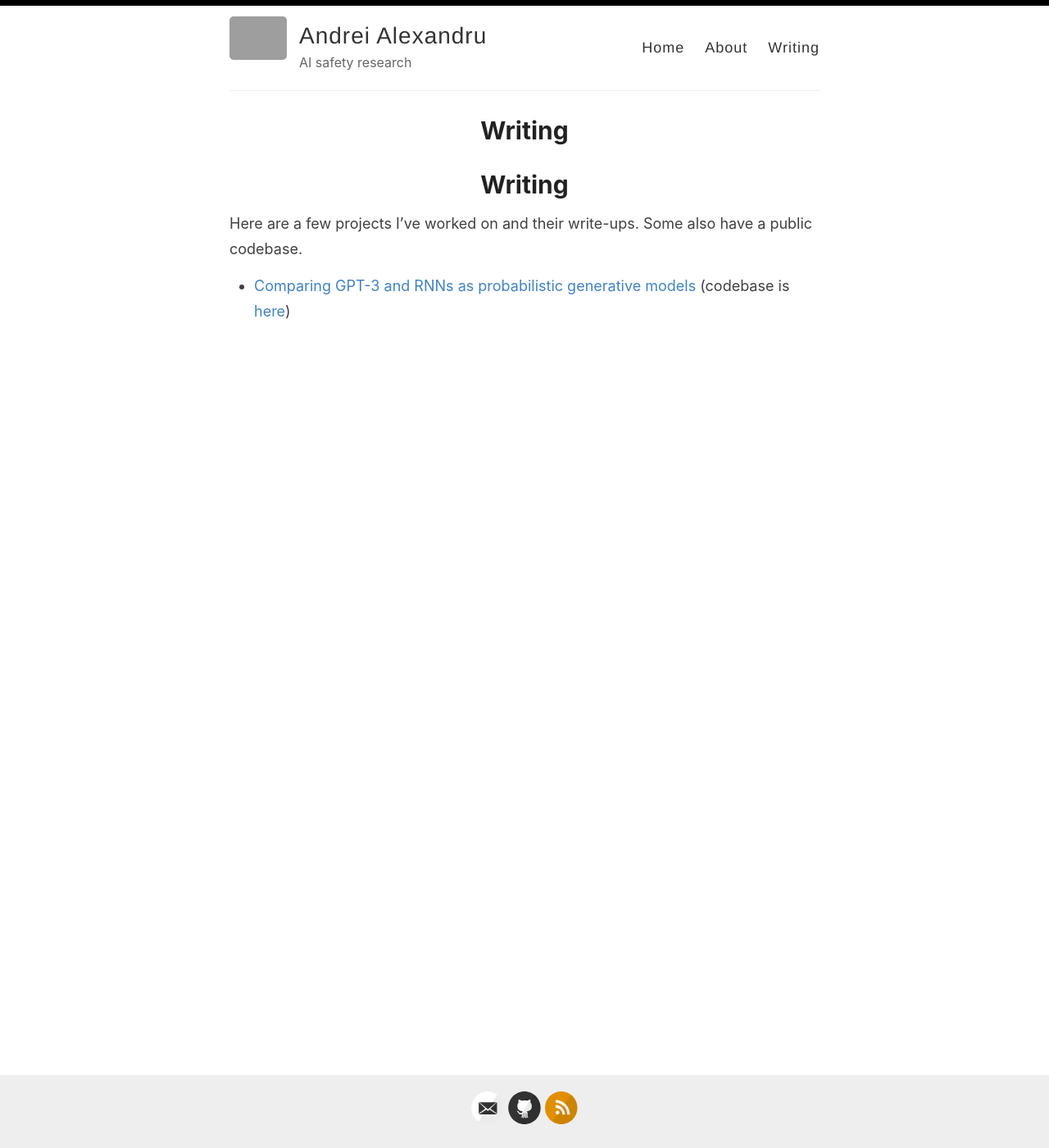
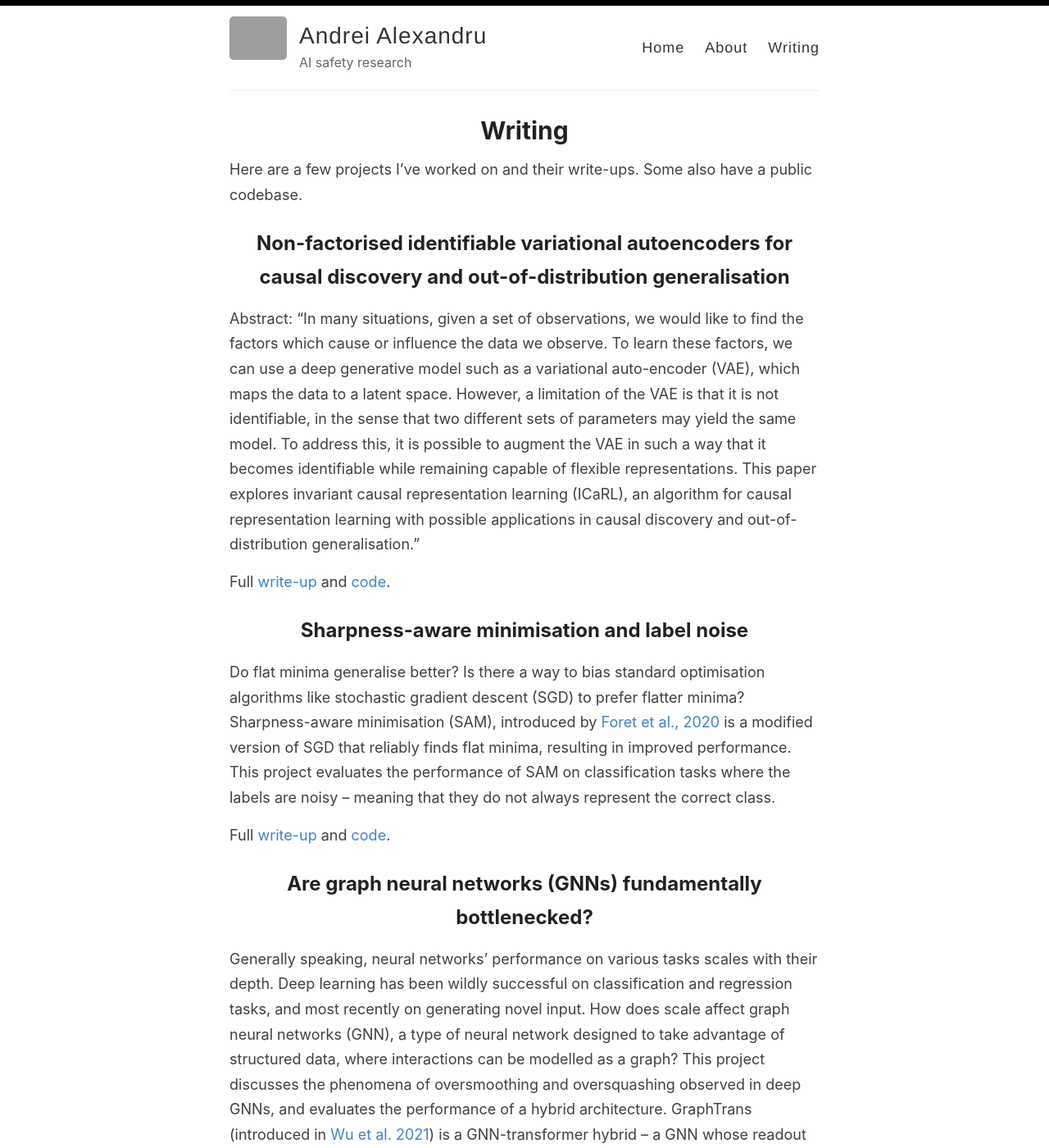
Before and after one commit to inwaves/inwaves.github.io, a Jekyll site: the page built from _pages/writing.md, in a window 1280 px wide and 1400 px high. Shown: the whole window at 82% size. Built offline with Jekyll 4.4.1, drawn with Linux system fonts in a browser that asks for light colours; some of the changed text lies outside the part shown; grey boxes are pictures that could not be loaded.

Commit message:
More writeups

```diff
--- a/_pages/writing.md
+++ b/_pages/writing.md
@@ -4,9 +4,27 @@ title: Writing
 permalink: /writing/
 ---
 
-
-# Writing
-
 Here are a few projects I've worked on and their write-ups. Some also have a public codebase.
 
-- [Comparing GPT-3 and RNNs as probabilistic generative models](../assets/gpt3rnn.pdf) (codebase is [here](https://github.com/inwaves/prob-models))
+## Non-factorised identifiable variational autoencoders for causal discovery and out-of-distribution generalisation
+Abstract: "In many situations, given a set of observations, we would like to find the factors which cause or influence the data we observe. To learn these factors, we can use a deep generative model such as a variational auto-encoder (VAE), which maps the data to a latent space. However, a limitation of the VAE is that it is not identifiable, in the sense that two different sets of parameters may yield the same model. To address this, it is possible to augment the VAE in such a way that it becomes identifiable while remaining capable of flexible representations. This paper explores invariant causal representation learning (ICaRL), an algorithm for causal representation learning with possible applications in causal discovery and out-of-distribution generalisation."
+
+Full [write-up](../assets/icarl.pdf) and [code](https://github.com/inwaves/icarl).
+
+## Sharpness-aware minimisation and label noise
+Do flat minima generalise better? Is there a way to bias standard optimisation algorithms like stochastic gradient descent (SGD) to prefer flatter minima? Sharpness-aware minimisation (SAM), introduced by [Foret et al., 2020](https://arxiv.org/abs/2010.01412) is a modified version of SGD that reliably finds flat minima, resulting in improved performance. This project evaluates the performance of SAM on classification tasks where the labels are noisy -- meaning that they do not always represent the correct class.
+
+Full [write-up](../assets/sam.pdf) and [code](https://github.com/inwaves/sam-noisy-labels).
+
+## Are graph neural networks (GNNs) fundamentally bottlenecked?
+Generally speaking, neural networks' performance on various tasks scales with their depth. Deep learning has been wildly successful on classification and regression tasks, and most recently on generating novel input. How does scale affect graph neural networks (GNN), a type of neural network designed to take advantage of structured data, where interactions can be modelled as a graph? This project discusses the phenomena of oversmoothing and oversquashing observed in deep GNNs, and evaluates the performance of a hybrid architecture. GraphTrans (introduced in [Wu et al. 2021](https://proceedings.neurips.cc/paper/2021/hash/6e67691b60ed3e4a55935261314dd534-Abstract.html)) is a GNN-transformer hybrid -- a GNN whose readout function is a transformer -- which has recently had promising benchmark results.
+The full write-up is available at [this link](../assets/mpnn.pdf).
+
+## Comparing GPT-3 and RNNs as probabilistic generative models
+An investigation of transformers' and RNNs' ability to model long-term dependencies through the lens of probabilistic modelling. You can find the write-up [here](../assets/gpt3rnn.pdf), and the code [here](https://github.com/inwaves/prob-models).
+
+## Investigating short-term climate forecasts with surrogate modelling
+Using Gaussian Processes as surrogate models for accurate climate forecasting. This project emulates the UKESM1.0 climate model for precipitation, surface temperature and snow thickness. With ZI Attahiru, M Salam and K Spukas. Write-up [here](../assets/surrogate-modelling.pdf), codebase [here](https://github.com/inwaves/climate-surrogate-model).
+
+## Presentation on "Counterfactual Reasoning and Learning Systems..."
+This is a presentation on the paper [Counterfactual Reasoning and Learning Systems: The Example of Computational Advertising](https://www.jmlr.org/papers/volume14/bottou13a/bottou13a.pdf) by Bottou et al. You can find the slides [here](../assets/counterfactual-reasoning.pdf)
```
Also changed, not shown: 5 other files.
